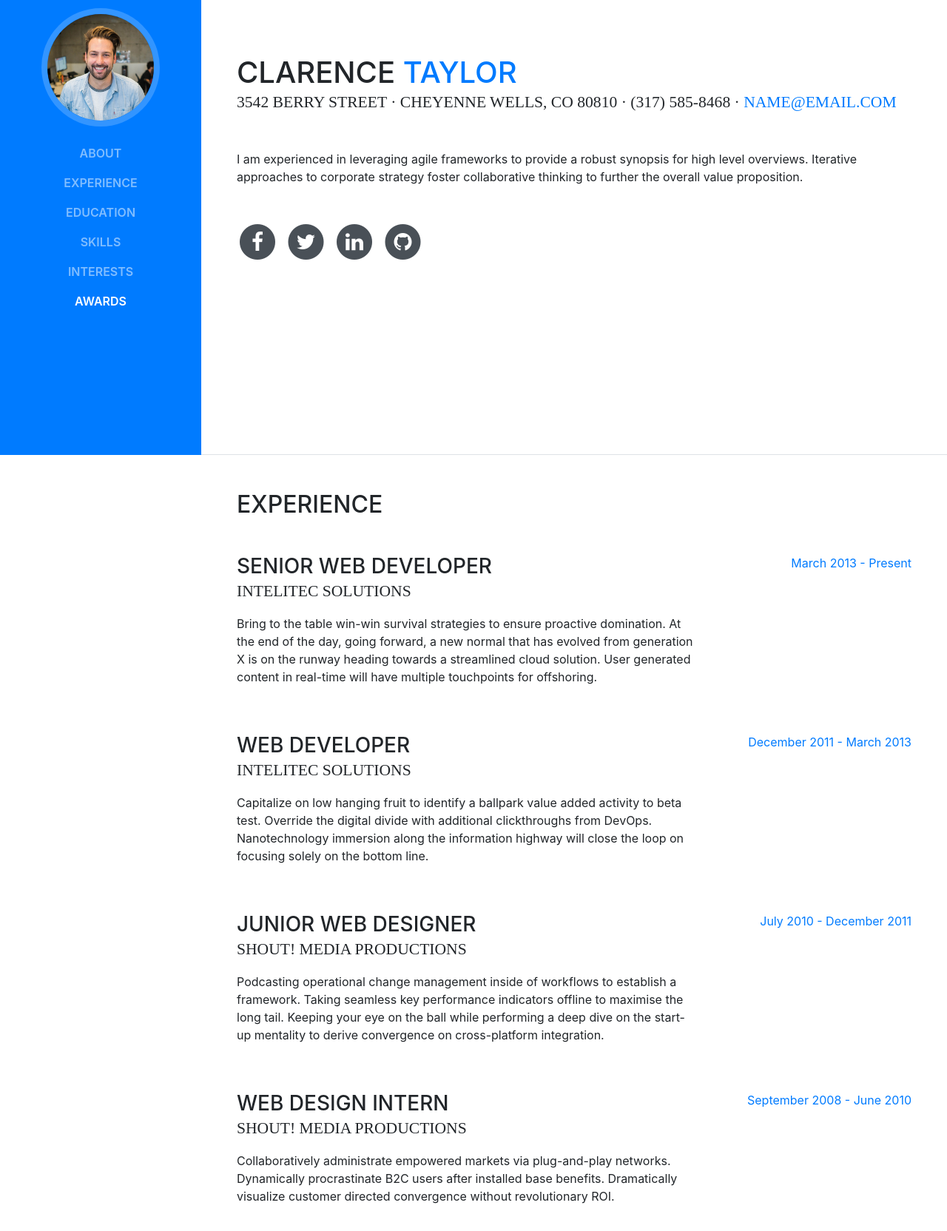
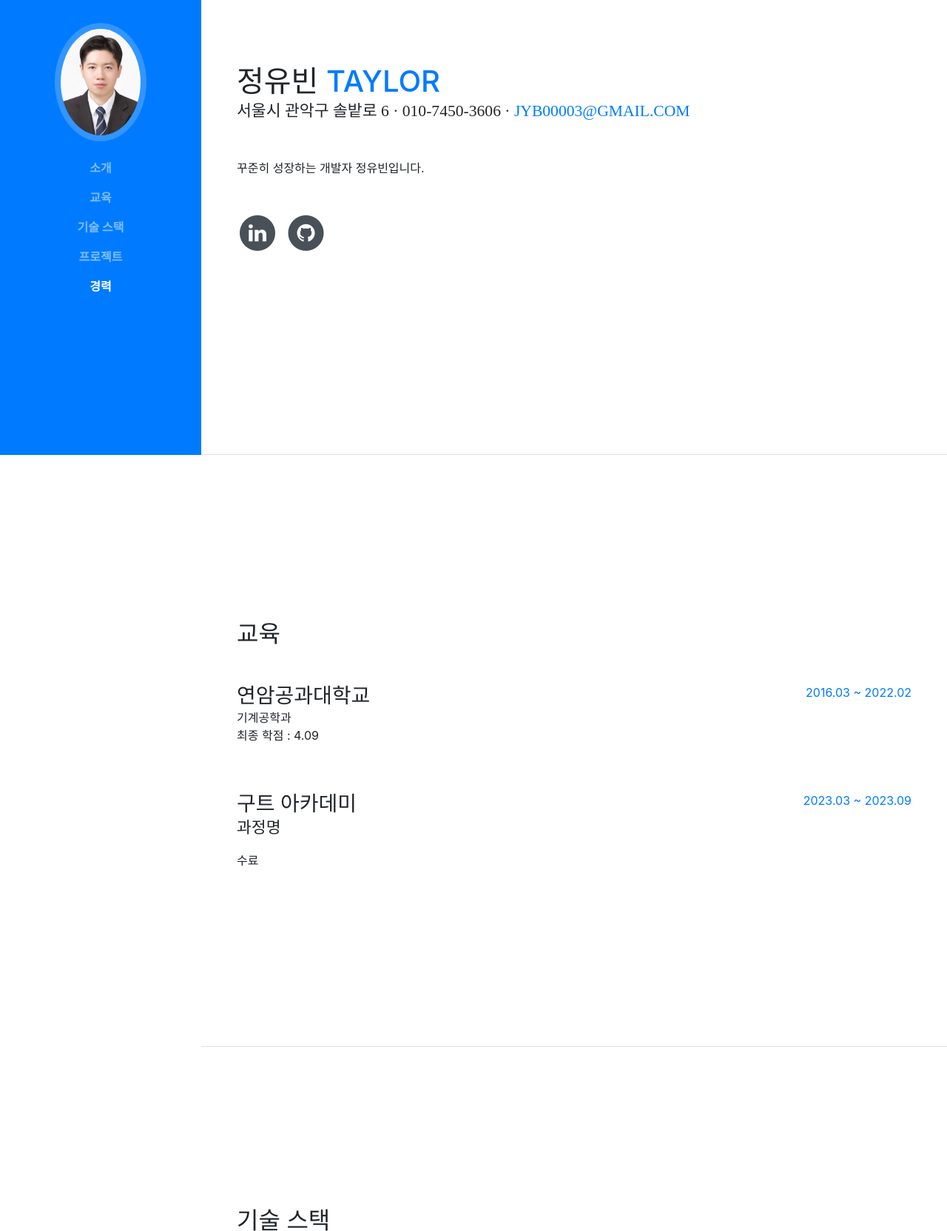
Before and after one commit to jyoubnnggg13/jyoubnnggg13.github.io, a website with bundled scripts: page index.html in a window 1280 px wide. Shown: the part 185-1849 px from the top of the page at 74% size. Built offline with nearby package versions, Linux system fonts and the light colour scheme; a web font is replaced by a local one.

Commit message:
내용 수정

```diff
--- a/index.html
+++ b/index.html
@@ -31,7 +31,7 @@
       <a class="navbar-brand js-scroll-trigger" href="#page-top">
         <span class="d-block d-lg-none">Start Bootstrap</span>
         <span class="d-none d-lg-block">
-          <img class="img-fluid img-profile rounded-circle mx-auto mb-2" src="img/profile.jpg" alt="">
+          <img class="img-fluid img-profile rounded-circle mx-auto mb-2" src="img/realProfile.jpg" alt="">
         </span>
       </a>
       <button class="navbar-toggler" type="button" data-toggle="collapse" data-target="#navbarSupportedContent" aria-controls="navbarSupportedContent" aria-expanded="false" aria-label="Toggle navigation">
@@ -40,22 +40,19 @@
       <div class="collapse navbar-collapse" id="navbarSupportedContent">
         <ul class="navbar-nav">
           <li class="nav-item">
-            <a class="nav-link js-scroll-trigger" href="#about">About</a>
+            <a class="nav-link js-scroll-trigger" href="#about">소개</a>
           </li>
           <li class="nav-item">
-            <a class="nav-link js-scroll-trigger" href="#experience">Experience</a>
+            <a class="nav-link js-scroll-trigger" href="#education">교육</a>
           </li>
           <li class="nav-item">
-            <a class="nav-link js-scroll-trigger" href="#education">Education</a>
+            <a class="nav-link js-scroll-trigger" href="#skills">기술 스택</a>
           </li>
           <li class="nav-item">
-            <a class="nav-link js-scroll-trigger" href="#skills">Skills</a>
+            <a class="nav-link js-scroll-trigger" href="#interests">프로젝트</a>
           </li>
           <li class="nav-item">
-            <a class="nav-link js-scroll-trigger" href="#interests">Interests</a>
-          </li>
-          <li class="nav-item">
-            <a class="nav-link js-scroll-trigger" href="#awards">Awards</a>
+            <a class="nav-link js-scroll-trigger" href="#awards">경력</a>
           </li>
         </ul>
       </div>
@@ -65,30 +62,15 @@
 
       <section class="resume-section p-3 p-lg-5 d-flex d-column" id="about">
         <div class="my-auto">
-          <h1 class="mb-0">Clarence
+          <h1 class="mb-0">정유빈
             <span class="text-primary">Taylor</span>
           </h1>
-          <div class="subheading mb-5">3542 Berry Street · Cheyenne Wells, CO 80810 · (317) 585-8468 ·
-            <a href="mailto:name@email.com">name@email.com</a>
+          <div class="subheading mb-5">서울시 관악구 솔밭로 6 · 010-7450-3606 ·
+            <a href="mailto:name@email.com">jyb00003@gmail.com</a>
           </div>
-          <p class="mb-5">I am experienced in leveraging agile frameworks to provide a robust synopsis for high level overviews. Iterative approaches to corporate strategy foster collaborative thinking to further the overall value proposition.</p>
+          <!-- 간단 자기소개  -->
+          <p class="mb-5">꾸준히 성장하는 개발자 정유빈입니다.</p>
           <ul class="list-inline list-social-icons mb-0">
-            <li class="list-inline-item">
-              <a href="#">
-                <span class="fa-stack fa-lg">
-                  <i class="fa fa-circle fa-stack-2x"></i>
-                  <i class="fa fa-facebook fa-stack-1x fa-inverse"></i>
-                </span>
-              </a>
-            </li>
-            <li class="list-inline-item">
-              <a href="#">
-                <span class="fa-stack fa-lg">
-                  <i class="fa fa-circle fa-stack-2x"></i>
-                  <i class="fa fa-twitter fa-stack-1x fa-inverse"></i>
-                </span>
-              </a>
-            </li>
             <li class="list-inline-item">
               <a href="#">
                 <span class="fa-stack fa-lg">
@@ -109,82 +91,31 @@
         </div>
       </section>
 
-      <section class="resume-section p-3 p-lg-5 d-flex flex-column" id="experience">
+
+      <section class="resume-section p-3 p-lg-5 d-flex flex-column" id="education">
         <div class="my-auto">
-          <h2 class="mb-5">Experience</h2>
+        <!-- 학력과 교육기관에 관한 내용  -->
+          <h2 class="mb-5">교육</h2>
 
           <div class="resume-item d-flex flex-column flex-md-row mb-5">
             <div class="resume-content mr-auto">
-              <h3 class="mb-0">Senior Web Developer</h3>
-              <div class="subheading mb-3">Intelitec Solutions</div>
-              <p>Bring to the table win-win survival strategies to ensure proactive domination. At the end of the day, going forward, a new normal that has evolved from generation X is on the runway heading towards a streamlined cloud solution. User generated content in real-time will have multiple touchpoints for offshoring.</p>
+              <h3 class="mb-0">연암공과대학교</h3>
+              <div>기계공학과</div>
+              <p>최종 학점 : 4.09</p>
             </div>
             <div class="resume-date text-md-right">
-              <span class="text-primary">March 2013 - Present</span>
-            </div>
-          </div>
-
-          <div class="resume-item d-flex flex-column flex-md-row mb-5">
-            <div class="resume-content mr-auto">
-              <h3 class="mb-0">Web Developer</h3>
-              <div class="subheading mb-3">Intelitec Solutions</div>
-              <p>Capitalize on low hanging fruit to identify a ballpark value added activity to beta test. Override the digital divide with additional clickthroughs from DevOps. Nanotechnology immersion along the information highway will close the loop on focusing solely on the bottom line.</p>
-            </div>
-            <div class="resume-date text-md-right">
-              <span class="text-primary">December 2011 - March 2013</span>
-            </div>
-          </div>
-
-          <div class="resume-item d-flex flex-column flex-md-row mb-5">
-            <div class="resume-content mr-auto">
-              <h3 class="mb-0">Junior Web Designer</h3>
-              <div class="subheading mb-3">Shout! Media Productions</div>
-              <p>Podcasting operational change management inside of workflows to establish a framework. Taking seamless key performance indicators offline to maximise the long tail. Keeping your eye on the ball while performing a deep dive on the start-up mentality to derive convergence on cross-platform integration.</p>
-            </div>
-            <div class="resume-date text-md-right">
-              <span class="text-primary">July 2010 - December 2011</span>
+              <span class="text-primary">2016.03 ~ 2022.02</span>
             </div>
           </div>
 
           <div class="resume-item d-flex flex-column flex-md-row">
             <div class="resume-content mr-auto">
-              <h3 class="mb-0">Web Design Intern</h3>
-              <div class="subheading mb-3">Shout! Media Productions</div>
-              <p>Collaboratively administrate empowered markets via plug-and-play networks. Dynamically procrastinate B2C users after installed base benefits. Dramatically visualize customer directed convergence without revolutionary ROI.</p>
+              <h3 class="mb-0">구트 아카데미</h3>
+              <div class="subheading mb-3">과정명</div>
+              <p>수료</p>
             </div>
             <div class="resume-date text-md-right">
-              <span class="text-primary">September 2008 - June 2010</span>
-            </div>
-          </div>
-
-        </div>
-
-      </section>
-
-      <section class="resume-section p-3 p-lg-5 d-flex flex-column" id="education">
-        <div class="my-auto">
-          <h2 class="mb-5">Education</h2>
-
-          <div class="resume-item d-flex flex-column flex-md-row mb-5">
-            <div class="resume-content mr-auto">
-              <h3 class="mb-0">University of Colorado Boulder</h3>
-              <div class="subheading mb-3">Bachelor of Science</div>
-              <div>Computer Science - Web Development Track</div>
-              <p>GPA: 3.23</p>
-            </div>
-            <div class="resume-date text-md-right">
-              <span class="text-primary">August 2006 - May 2010</span>
-            </div>
-          </div>
-
-          <div class="resume-item d-flex flex-column flex-md-row">
-            <div class="resume-content mr-auto">
-              <h3 class="mb-0">James Buchanan High School</h3>
-              <div class="subheading mb-3">Technology Magnet Program</div>
-              <p>GPA: 3.56</p>
-            </div>
-            <div class="resume-date text-md-right">
-              <span class="text-primary">August 2002 - May 2006</span>
+              <span class="text-primary">2023.03 ~ 2023.09</span>
             </div>
           </div>
 
@@ -193,9 +124,9 @@
 
       <section class="resume-section p-3 p-lg-5 d-flex flex-column" id="skills">
         <div class="my-auto">
-          <h2 class="mb-5">Skills</h2>
+          <h2 class="mb-5">기술 스택</h2>
 
-          <div class="subheading mb-3">Programming Languages &amp; Tools</div>
+          <div class="subheading mb-3">사용언어 및 툴</div>
           <ul class="list-inline list-icons">
             <li class="list-inline-item">
               <i class="devicons devicons-html5"></i>
@@ -210,25 +141,19 @@
               <i class="devicons devicons-jquery"></i>
             </li>
             <li class="list-inline-item">
-              <i class="devicons devicons-sass"></i>
-            </li>
-            <li class="list-inline-item">
-              <i class="devicons devicons-less"></i>
-            </li>
-            <li class="list-inline-item">
               <i class="devicons devicons-bootstrap"></i>
             </li>
             <li class="list-inline-item">
-              <i class="devicons devicons-wordpress"></i>
+              <i class="devicons devicons-java"></i>
             </li>
             <li class="list-inline-item">
-              <i class="devicons devicons-grunt"></i>
+              <i class="devicons devicons-spring"></i>
             </li>
             <li class="list-inline-item">
-              <i class="devicons devicons-gulp"></i>
+              <i class="devicons devicons-oracle"></i>
             </li>
             <li class="list-inline-item">
-              <i class="devicons devicons-npm"></i>
+              <i class="devicons devicons-github-original-wordmark"></i>
             </li>
           </ul>
 
@@ -252,19 +177,20 @@
 
       <section class="resume-section p-3 p-lg-5 d-flex flex-column" id="interests">
         <div class="my-auto">
-          <h2 class="mb-5">Interests</h2>
-          <p>Apart from being a web developer, I enjoy most of my time being outdoors. In the winter, I am an avid skiier and novice ice climber. During the warmer months here in Colorado, I enjoy mountain biking, free climbing, and kayaking.</p>
-          <p class="mb-0">When forced indoors, I follow a number of sci-fi and fantasy genre movies and television shows, I am an aspiring chef, and I spend a large amount of my free time exploring the latest technolgy advancements in the front-end web development world.</p>
+          <h2 class="mb-5">프로젝트</h2>
+
+          <h3>오점머(오늘 점심 뭐먹지?)</h3>
+          <p>각종 맛집에 대한 정보 공유 및 추천 웹 사이트 개발 프로젝트</p>
         </div>
       </section>
 
       <section class="resume-section p-3 p-lg-5 d-flex flex-column" id="awards">
         <div class="my-auto">
-          <h2 class="mb-5">Awards &amp; Certifications</h2>
+          <h2 class="mb-5">경력 및 사회활동</h2>
           <ul class="fa-ul mb-0">
             <li>
-              <i class="fa-li fa fa-trophy text-warning"></i>
-              Google Analytics Certified Developer</li>
+              <i class="fa-solid fa-person-walking"></i>
+              LG에너지솔루션 폴란드법인 인턴 - 0000 ~ 0000</li>
             <li>
               <i class="fa-li fa fa-trophy text-warning"></i>
               Mobile Web Specialist - Google Certification</li>
```
Also changed, not shown: img/realProfile.jpg (added).
